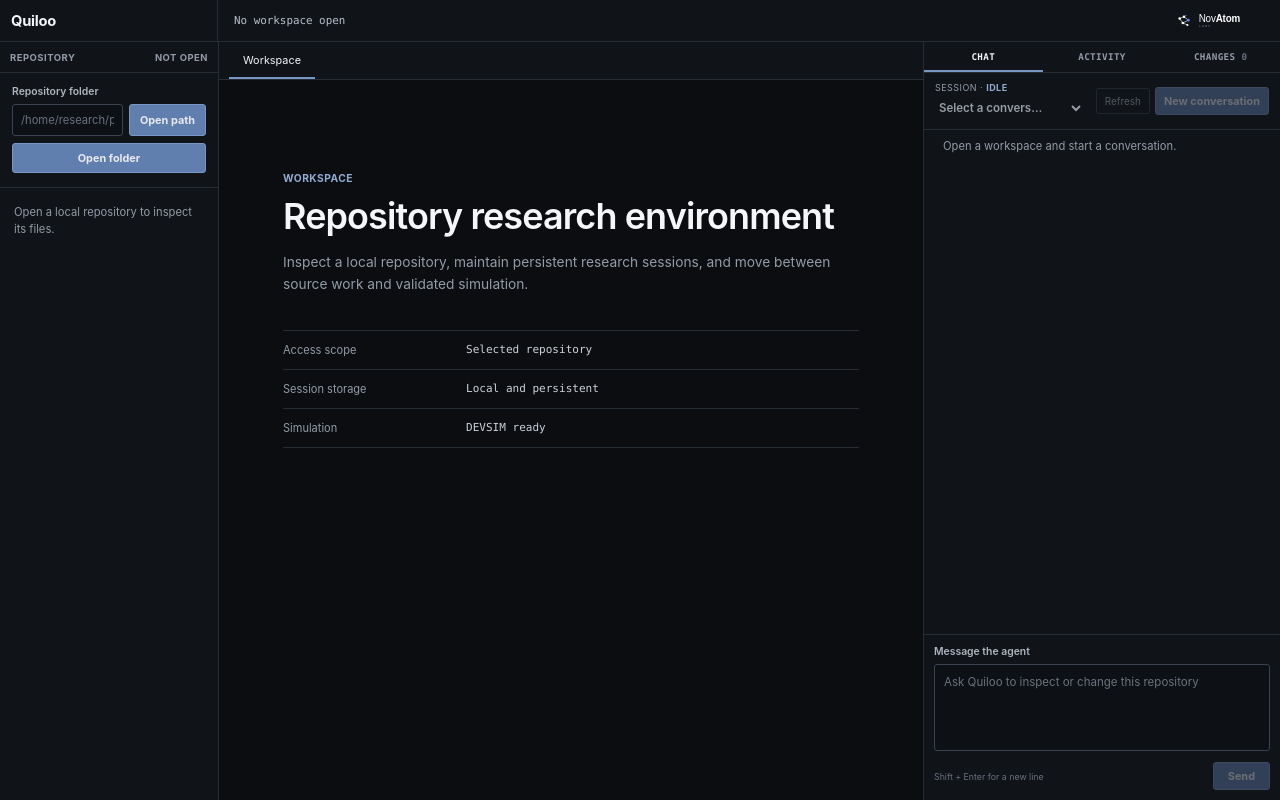
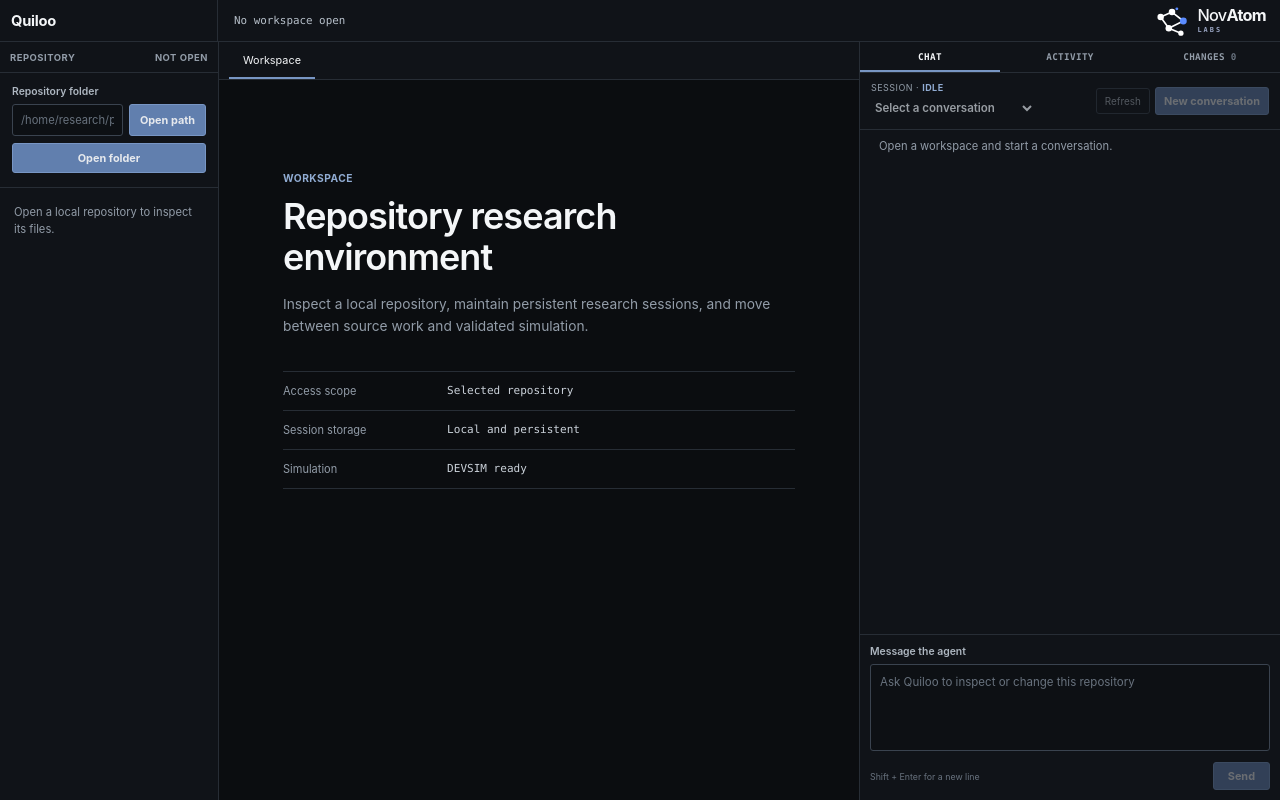
Before and after one commit to NovAtom-Labs/Quiloo, a FastAPI app: page / in a window 1280 px wide. Run offline with FastAPI, Linux system fonts and the light colour scheme; parts of the project's set-up code (start-up, migrations or seed data) failed here and were passed over; some libraries are stand-ins or nearby versions.

Commit message:
fix: strengthen header branding and chat readability
Render the NovAtom atom mark and typography as a dedicated responsive lockup, and raise the fresh Agent pane default to 420 pixels so the initial conversation selector remains readable while preserving stored user widths.

```diff
--- a/src/tcad_agent/web/static/ide-layout.js
+++ b/src/tcad_agent/web/static/ide-layout.js
@@ -1,7 +1,7 @@
 "use strict";
 
 (() => {
-  const DEFAULTS = {explorer: 218, agent: 356};
+  const DEFAULTS = {explorer: 218, agent: 420};
   const LIMITS = {
     explorerMin: 196,
     explorerMax: 360,
--- a/src/tcad_agent/web/static/ide.css
+++ b/src/tcad_agent/web/static/ide.css
@@ -2,7 +2,7 @@ body { overflow: hidden; background: var(--background); }
 
 .ide-shell {
   --explorer-width: 218px;
-  --agent-width: 356px;
+  --agent-width: 420px;
   position: relative;
   display: grid;
   grid-template-columns: var(--explorer-width) minmax(480px, 1fr) var(--agent-width);
@@ -42,7 +42,13 @@ body { overflow: hidden; background: var(--background); }
   white-space: nowrap;
 }
 .header-actions { display: flex; align-items: center; gap: 14px; padding: 0 14px; }
-.company-wordmark { display: block; width: 92px; height: 25px; object-fit: contain; object-position: right center; }
+.company-lockup { display: inline-flex; flex: 0 0 auto; align-items: center; gap: 8px; height: 38px; }
+.company-atom { display: block; width: 34px; height: 34px; object-fit: contain; }
+.company-copy { display: grid; align-content: center; line-height: 1; }
+.company-name { color: var(--text-strong); font-family: var(--font-sans); font-size: 1.02rem; letter-spacing: -0.045em; white-space: nowrap; }
+.company-nov { font-weight: 500; }
+.company-atom-text { font-weight: 720; }
+.company-labs { margin-top: 3px; color: #9aa6c4; font: 600 0.43rem var(--font-mono); letter-spacing: 0.3em; text-transform: uppercase; }
 .guided-link, .toggle-agent-panel, .toggle-explorer-panel {
   padding: 6px 9px;
   color: #cbd2da;
@@ -624,7 +630,10 @@ dialog button { padding: 7px 12px; }
 @media (max-width: 799px) {
   .ide-shell { grid-template-columns: minmax(0, 1fr); }
   .ide-header { grid-template-columns: auto minmax(0, 1fr) auto; }
-  .company-wordmark { width: 82px; }
+  .company-lockup { gap: 6px; }
+  .company-atom { width: 30px; height: 30px; }
+  .company-name { font-size: 0.9rem; }
+  .company-labs { font-size: 0.38rem; }
   .workspace-status { display: none; }
   .header-actions { gap: 6px; padding: 0 8px; }
   .toggle-agent-panel { display: inline-flex; align-items: center; }
--- a/src/tcad_agent/web/templates/ide.html
+++ b/src/tcad_agent/web/templates/ide.html
@@ -6,7 +6,7 @@
     <meta name="color-scheme" content="dark">
     <title>Quiloo workspace · NovAtom Labs</title>
     <link rel="stylesheet" href="/static/theme.css?v=20260924-1">
-    <link rel="stylesheet" href="/static/ide.css?v=20260925-6">
+    <link rel="stylesheet" href="/static/ide.css?v=20260925-7">
   </head>
   <body>
     <div class="ide-shell">
@@ -20,7 +20,13 @@
         <div class="header-actions">
           <button id="toggle-explorer-panel" class="toggle-explorer-panel" type="button" aria-controls="workspace-browser" aria-expanded="false">Repository</button>
           <button id="toggle-agent-panel" class="toggle-agent-panel" type="button" aria-controls="agent-panel" aria-expanded="false">Agent</button>
-          <img class="company-wordmark" src="/static/novatom-logo-horizontal-white.svg" alt="NovAtom Labs">
+          <span class="company-lockup" aria-label="NovAtom Labs">
+            <img class="company-atom" src="/static/novatom-atom-mark.svg" alt="" aria-hidden="true">
+            <span class="company-copy" aria-hidden="true">
+              <span class="company-name"><span class="company-nov">Nov</span><span class="company-atom-text">Atom</span></span>
+              <span class="company-labs">Labs</span>
+            </span>
+          </span>
         </div>
       </header>
 
@@ -91,7 +97,7 @@
         </section>
       </main>
 
-      <div id="agent-resizer" class="pane-resizer agent-resizer" role="separator" aria-label="Resize agent pane" aria-orientation="vertical" aria-valuemin="320" aria-valuemax="520" aria-valuenow="356" tabindex="0"></div>
+      <div id="agent-resizer" class="pane-resizer agent-resizer" role="separator" aria-label="Resize agent pane" aria-orientation="vertical" aria-valuemin="320" aria-valuemax="520" aria-valuenow="420" tabindex="0"></div>
 
       <aside id="agent-panel" class="agent-panel" aria-label="Agent conversation">
         <nav id="agent-tabs" class="agent-tabs" aria-label="Agent views" role="tablist">
@@ -166,7 +172,7 @@
     <script src="/static/file-viewer.js?v=20260924-1" defer></script>
     <script src="/static/ide-markdown.js?v=20260925-1" defer></script>
     <script src="/static/ide-events.js?v=20260925-4" defer></script>
-    <script src="/static/ide-layout.js?v=20260925-2" defer></script>
+    <script src="/static/ide-layout.js?v=20260925-3" defer></script>
     <script src="/static/ide-agent.js?v=20260925-5" defer></script>
     <script src="/static/ide-changes.js?v=20260925-3" defer></script>
     <script src="/static/ide.js?v=20260925-10" defer></script>
```
Also changed, not shown: tests/e2e/test_ide_shell.py (+3 -1 lines), tests/js/ide_layout.test.js (+4 -2 lines), tests/unit/web/test_api.py (+9 -3 lines), src/tcad_agent/web/static/novatom-atom-mark.svg (added).
